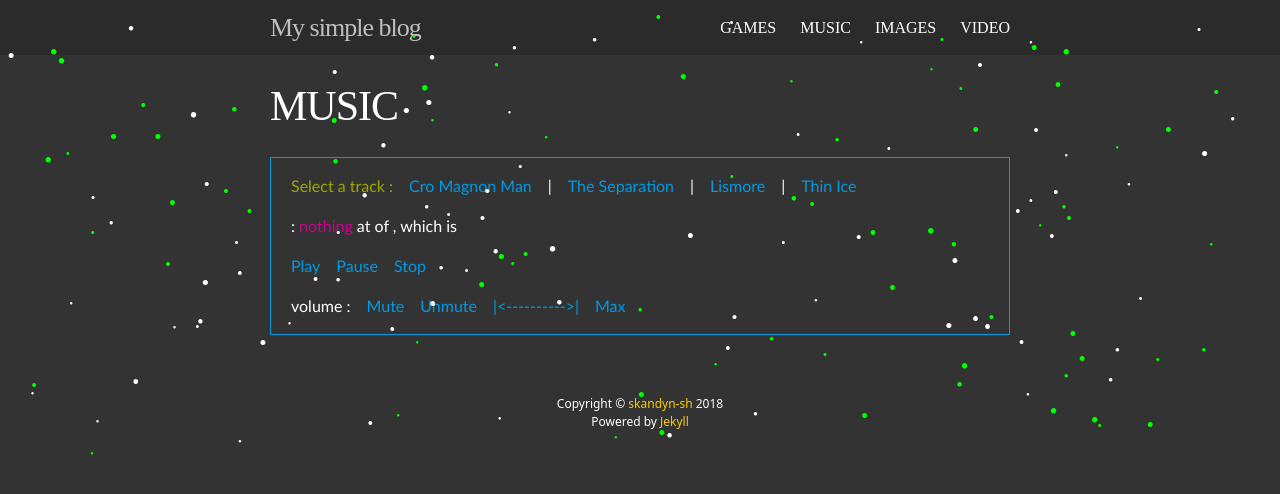
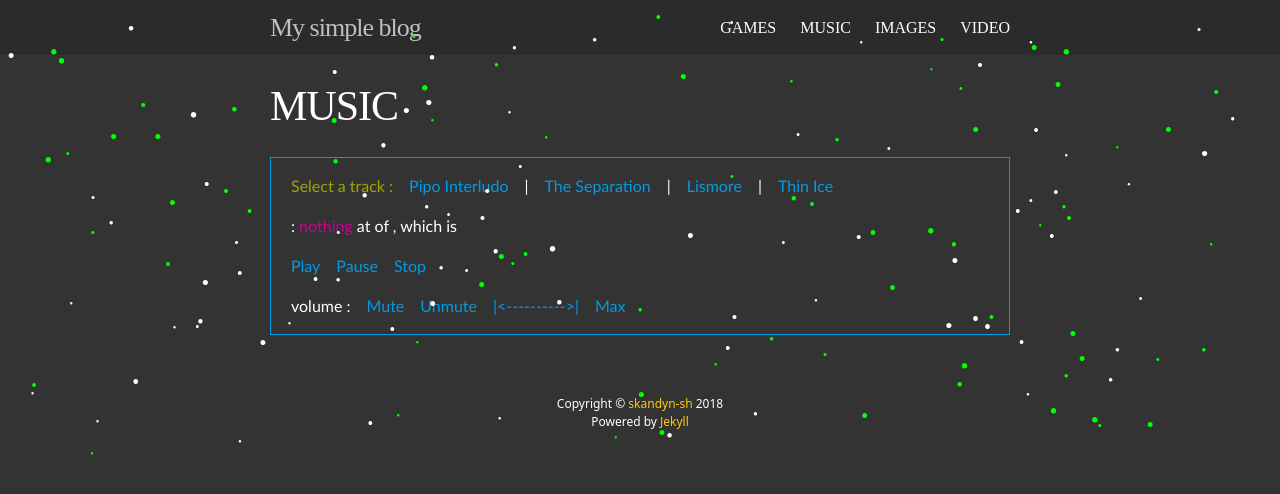
Before and after one commit to skandyn-sh/skandyn-sh.github.io, a Jekyll site: the page built from music.html, in a window 1280 px wide. Shown: the top 494 px of the page. Built offline with Jekyll 4.4.1, drawn with Linux system fonts in a browser that asks for light colours; nearby versions of some CDN libraries; library files that are not in the unit come from our copies; comment, search, counter and statistics services are not loaded.

Commit message:
Update music.html

```diff
--- a/music.html
+++ b/music.html
@@ -130,7 +130,7 @@ $(document).ready(function(){
 		<div id="jp_container" class="demo-container">
 			<ul>
 				<li><span>Select a track : </span></li>
-				<li><a href="https://skandyn-sh.github.io//assets/music/Pipo Interludo _ www.wowa.me.mp3" class="track track-default">Cro Magnon Man</a></li>
+				<li><a href="https://skandyn-sh.github.io//assets/music/Pipo Interludo _ www.wowa.me.mp3" class="track track-default">Pipo Interludo</a></li>
 				<li> | </li>
 				<li><a href="http://www.jplayer.org/audio/mp3/Miaow-05-The-separation.mp3" class="track">The Separation</a></li>
 				<li> | </li>
```
